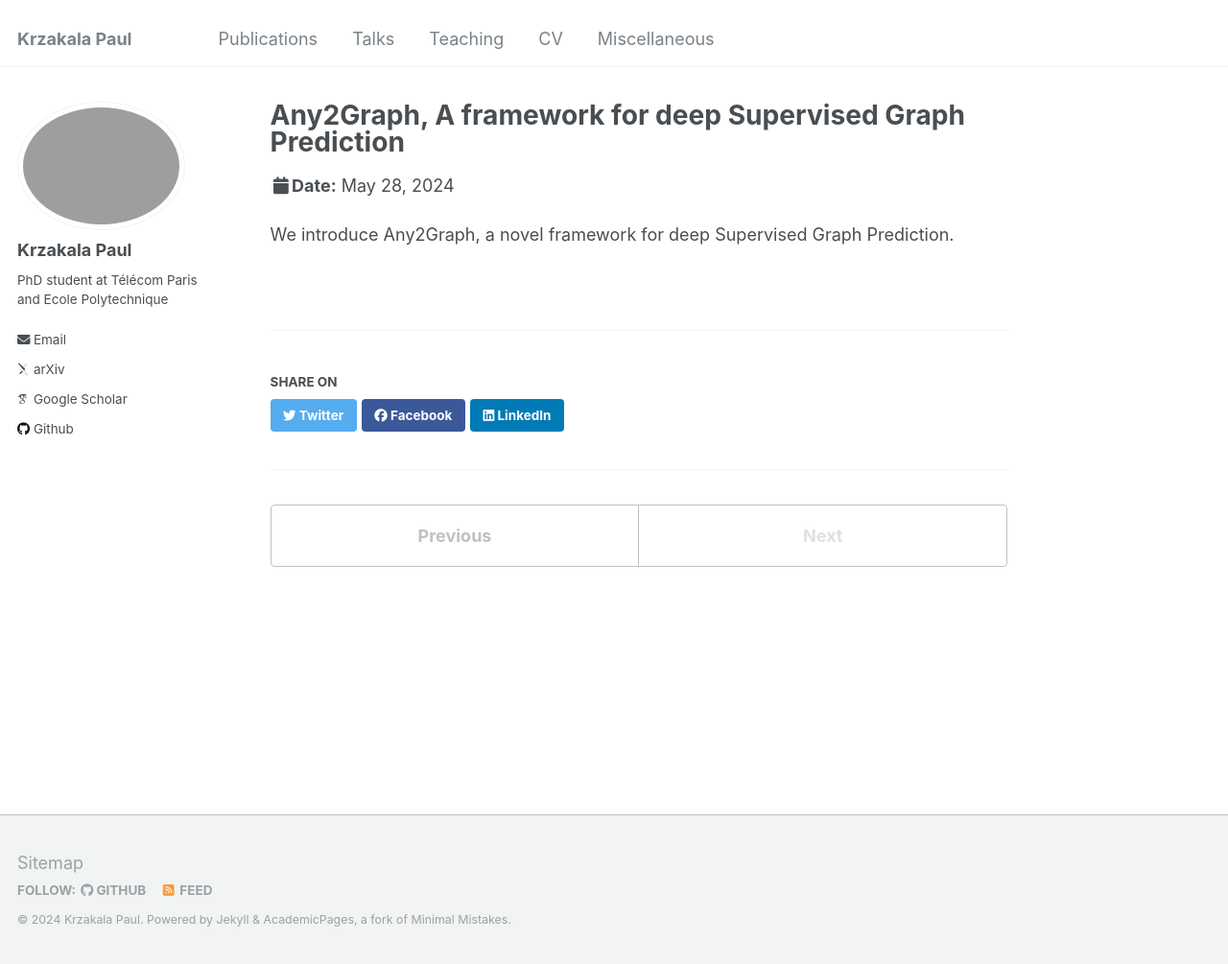
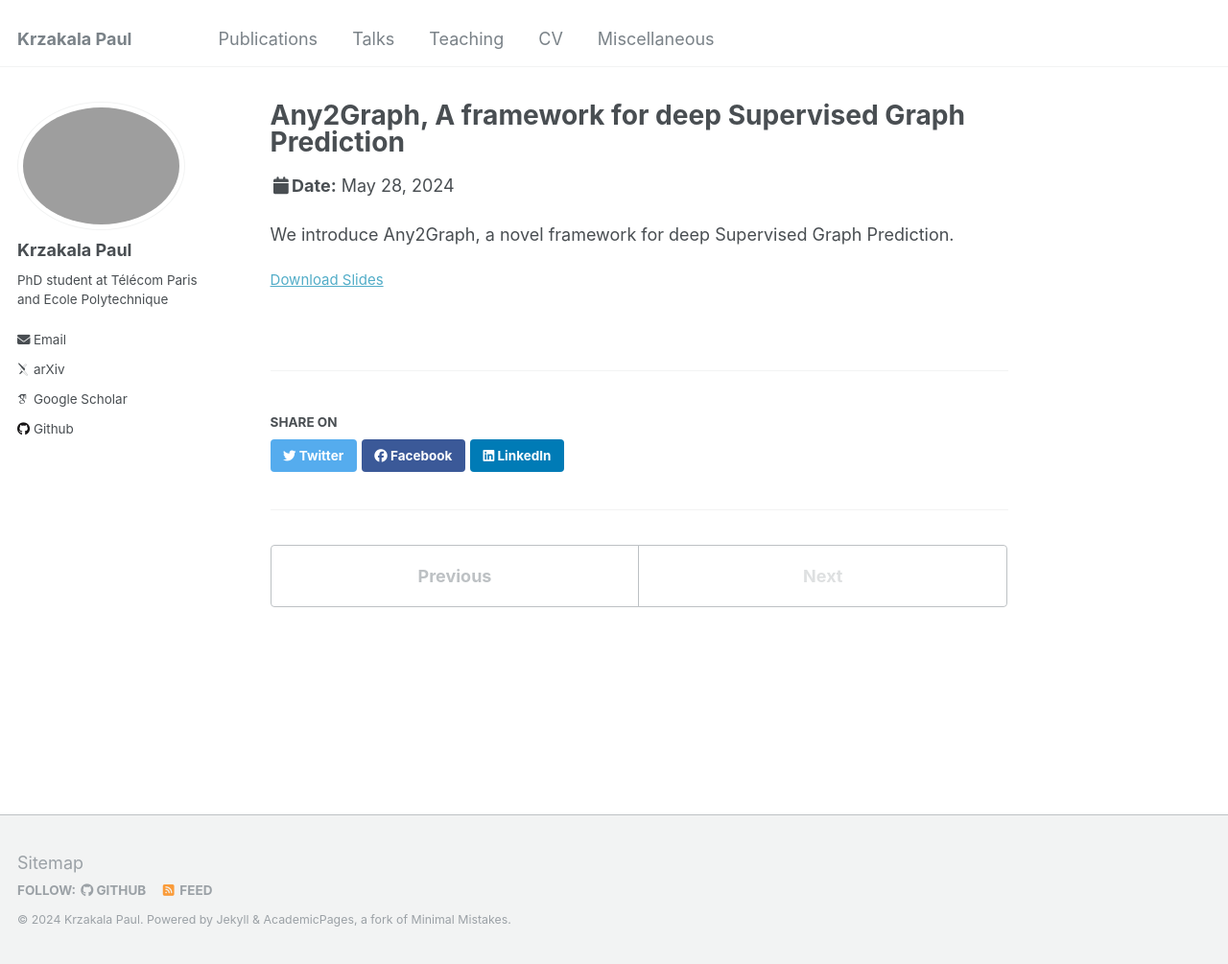
Before and after one commit to KrzakalaPaul/KrzakalaPaul.github.io, a Jekyll site: the page built from _talks/2024-05-28-talk-3.md, in a window 1280 px wide and 1005 px high. Shown: the whole window at 96% size. Built offline with Jekyll 4.4.1, drawn with Linux system fonts in a browser that asks for light colours; some web fonts are replaced.

Commit message:
try to add a slide url to talk

```diff
--- a/_talks/2024-05-28-talk-3.md
+++ b/_talks/2024-05-28-talk-3.md
@@ -4,8 +4,10 @@ collection: talks
 type: "Talk"
 permalink: /talks/2024-05-28-talk-3
 venue: "Ecole Polytechnique, SIMPAS"
+slidesurl: 'http://krzakalapaul.github.io/files/Introduction_to_ML_for_Institut_Fourier.pdf'
 date: 2024-05-28
 location: "Paris, France"
 ---
 
 We introduce Any2Graph, a novel framework for deep Supervised Graph Prediction.
+<p style="font-size: smaller"><a href="{{ page.slidesurl }}">Download Slides</a></p>
```
Also changed, not shown: _publications/2024-07-02-paper-title-number-2.md (+1 -1 lines).
